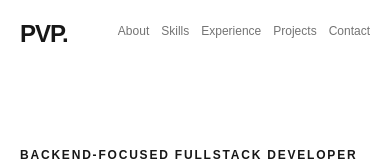
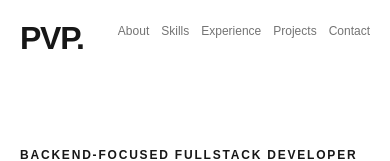
Before and after one commit to PerryPhuoc/my-portfolio, a Next.js app: page / in a window 390 px wide. Shown: the top 161 px of the page. Built offline with nearby package versions, Linux system fonts and the light colour scheme.

Commit message:
improve some ui/ux

```diff
--- a/src/app/layout.tsx
+++ b/src/app/layout.tsx
@@ -13,8 +13,9 @@ const geistMono = Geist_Mono({
 });
 
 export const metadata: Metadata = {
-  title: "Create Next App",
-  description: "Generated by create next app",
+  title: "Pham Viet Phuoc — Backend-focused Fullstack Developer",
+  description:
+    "Portfolio of Pham Viet Phuoc, a backend-focused fullstack developer specializing in .NET, Java, Node.js, and database systems.",
 };
 
 export default function RootLayout({ children }: LayoutProps<"/">) {
--- a/src/app/page.module.css
+++ b/src/app/page.module.css
@@ -27,17 +27,6 @@
 
 .navLinks a:hover {
   opacity: 1;
-}
-
-.logo {
-  position: fixed;
-  top: 24px;
-  left: 24px;
-  z-index: 1000;
-
-  font-size: 24px;
-  font-weight: 700;
-  letter-spacing: -0.04em;
 }
 
 .hero {
--- a/src/app/page.tsx
+++ b/src/app/page.tsx
@@ -2,12 +2,13 @@ import styles from "./page.module.css";
 import ProjectCard from "@/components/ProjectCard";
 import { projects } from "@/data/projects";
 import { profile } from "@/data/profile";
+import Logo from "@/components/Logo";
 
 export default function Home() {
   return (
     <main className={styles.page}>
       <nav className={styles.nav}>
-        <span className={styles.logo}>PVP.</span>
+        <Logo />
 
         <div className={styles.navLinks}>
           <a href="#about">About</a>
--- a/src/app/projects/[slug]/page.module.css
+++ b/src/app/projects/[slug]/page.module.css
@@ -119,7 +119,7 @@
 
 @media (max-width: 700px) {
     .page {
-        padding: 24px 20px 80px;
+        padding: 90px 20px 80px;
     }
 
     .backLink {
--- a/src/app/projects/[slug]/page.tsx
+++ b/src/app/projects/[slug]/page.tsx
@@ -2,6 +2,7 @@ import Link from "next/link";
 import { notFound } from "next/navigation";
 import { projects } from "@/data/projects";
 import styles from "./page.module.css";
+import Logo from "@/components/Logo";
 
 type ProjectPageProps = {
 params: Promise<{
@@ -22,6 +23,8 @@ if (!project) {
 
 return (
     <main className={styles.page}>
+        <Logo />
+
         <Link href="/" className={styles.backLink}>
             ← Back to portfolio
         </Link>
--- /dev/null
+++ b/src/components/Logo.module.css
@@ -0,0 +1,23 @@
+.logo {
+    position: fixed;
+    top: 24px;
+    left: 24px;
+    z-index: 1000;
+
+    color: inherit;
+    text-decoration: none;
+
+    font-size: 32px;
+    font-weight: 700;
+    letter-spacing: -0.04em;
+
+    -webkit-text-stroke: 3px white;
+    paint-order: stroke fill;
+}
+
+@media (max-width: 700px) {
+    .logo {
+        top: 20px;
+        left: 20px;
+    }
+}
--- /dev/null
+++ b/src/components/Logo.tsx
@@ -0,0 +1,10 @@
+import Link from "next/link";
+import styles from "./Logo.module.css";
+
+export default function Logo() {
+  return (
+    <Link href="/" className={styles.logo}>
+      PVP.
+    </Link>
+  );
+}
```
Lines whose indentation alone changed are shown as unchanged.
